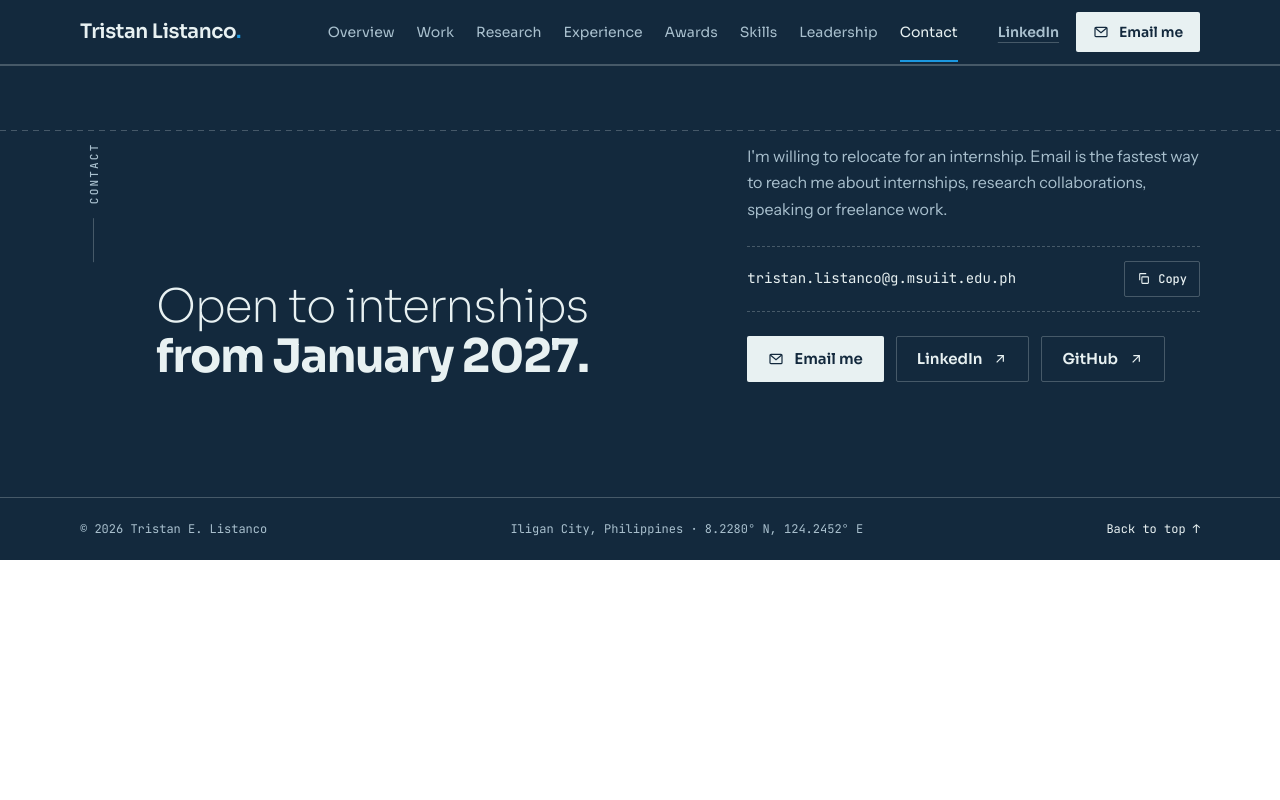
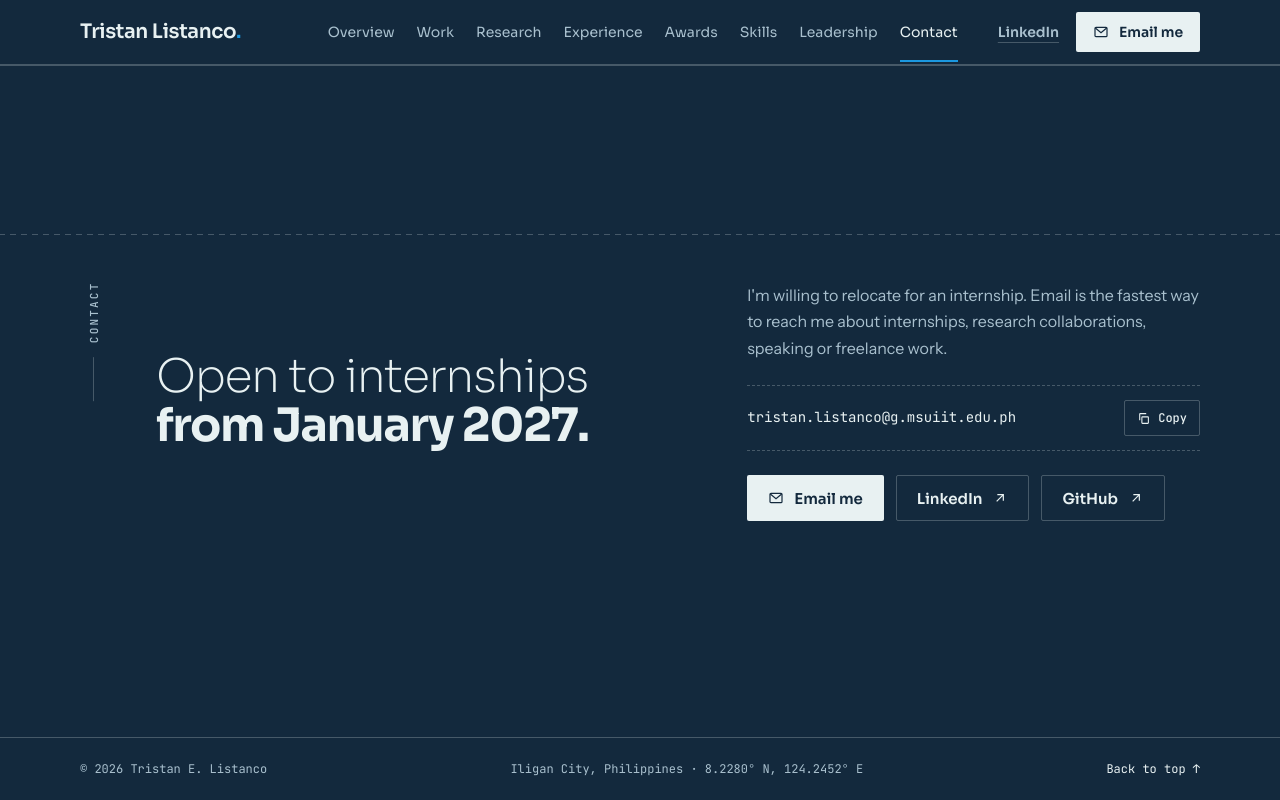
Before and after one commit to TristanListanco/TristanListanco.github.io, a plain HTML site: page index.html in a window 1280 px wide. Both pictures are taken after a click on the link "Contact". Drawn offline with Linux system fonts and the light colour scheme.

Commit message:
Centre the Contact tab and fill the viewport
The Contact view now stretches between the app bar and the footer
with its content centred, so no page background shows below the
footer. Other views fill short viewports the same way.

```diff
--- a/index.html
+++ b/index.html
@@ -143,7 +143,11 @@ body {
   font: 400 var(--step-0)/1.65 var(--font-body);
   -webkit-font-smoothing: antialiased;
   text-rendering: optimizeLegibility;
+  min-height: 100vh; min-height: 100svh;
+  display: flex; flex-direction: column;
 }
+#main { flex: 1 0 auto; display: flex; flex-direction: column; }
+#main > .view { flex: 1 0 auto; }
 img { max-width: 100%; height: auto; display: block; }
 a { color: inherit; text-underline-offset: 3px; }
 html { scrollbar-color: var(--line-strong) var(--bg); }
@@ -240,6 +244,7 @@ html[data-view="contact"] #contact { display: block; }
 .view, .view [id] { scroll-margin-top: var(--appbar-h); }
 /* a view opens directly under the app bar, so it needs less top padding than a section mid-page */
 .js .section.view { padding-top: clamp(48px, 6vw, 88px); }
+html[data-view="contact"] #contact { display: flex; flex-direction: column; justify-content: center; padding-block: clamp(56px, 8vw, 104px); }
 .next-view {
   display: flex; align-items: center; justify-content: space-between; gap: 16px;
   margin-top: clamp(48px, 6vw, 72px); padding-top: 20px; border-top: 1px dashed var(--line-strong);
@@ -579,7 +584,9 @@ html[data-view="contact"] #contact { display: block; }
 /* ---------- Contact ---------- */
 .contact { background: var(--band-bg); color: var(--band-fg); position: relative; overflow: hidden; border-top: 1px solid var(--band-line); }
 .contact .g { color: var(--band-line); }
-.contact-grid { display: grid; grid-template-columns: 28px minmax(0, 1.2fr) minmax(0, 1fr); gap: 32px 48px; align-items: end; position: relative; }
+.contact-grid { display: grid; grid-template-columns: 28px minmax(0, 1.2fr) minmax(0, 1fr); gap: 32px 48px; align-items: center; position: relative; }
+/* construction line: full bleed, a fixed distance above the content wherever it lands */
+.contact-grid::before { content: ""; position: absolute; left: -100vw; right: -100vw; top: clamp(-48px, -4vw, -28px); height: 1px; color: var(--band-line); background: var(--dash-h); pointer-events: none; }
 .contact .side-label { color: var(--band-muted); }
 .contact .side-label::before { background: var(--band-line); }
 .contact h2 { font-size: clamp(2.25rem, 3.6vw, 3rem); font-weight: 700; letter-spacing: -0.03em; line-height: 1.08; }
@@ -1140,7 +1147,6 @@ html[data-view="contact"] #contact { display: block; }
 
 <!-- ============ CONTACT ============ -->
 <section class="contact on-band section view" id="contact" aria-labelledby="contact-title">
-  <span class="g gh" style="top:64px; left:0; right:0"></span>
   <div class="wrap">
     <div class="contact-grid">
       <p class="side-label" aria-hidden="true">Contact</p>
```
